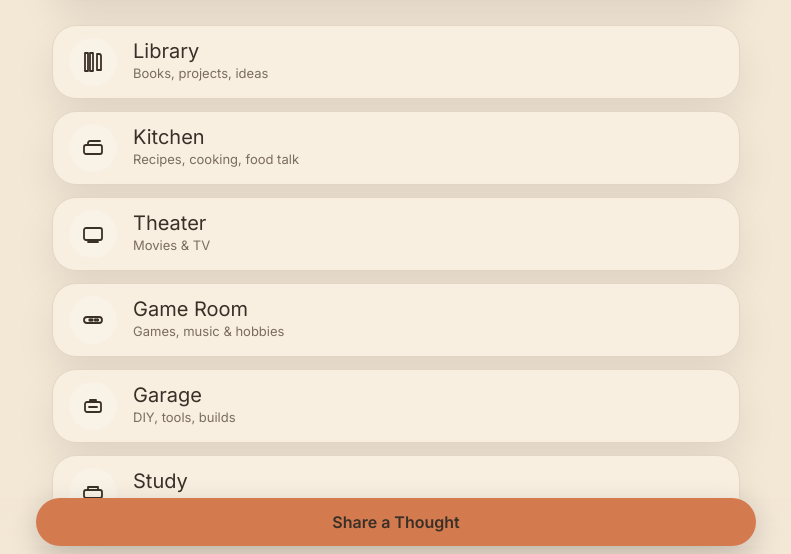
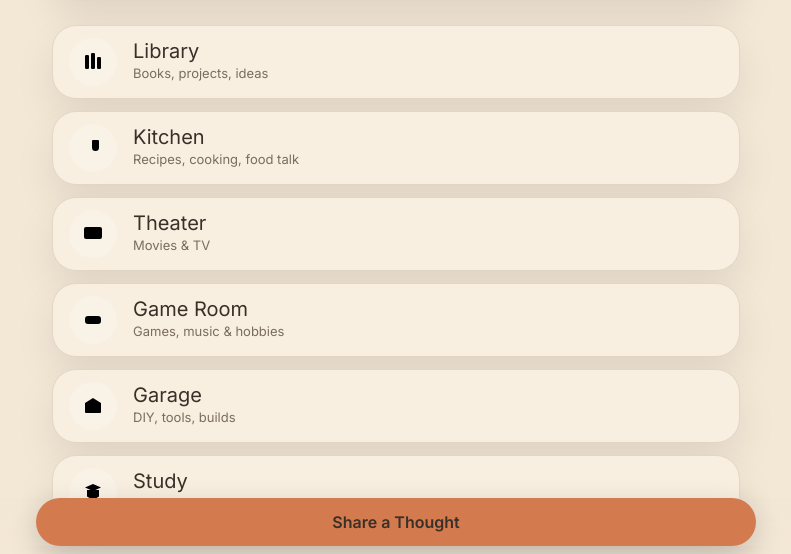
Before and after one commit to dus10-sudo/Nouk-V2, a Next.js app: page / in a window 1280 px wide. Shown: the part 254-808 px from the top of the page, without its empty margins (244-1035 px from the left). Built offline with nearby package versions, Linux system fonts and the light colour scheme; a web font is replaced by a local one.

Commit message:
Update Icons.tsx

```diff
--- a/src/components/Icons.tsx
+++ b/src/components/Icons.tsx
@@ -1,78 +1,106 @@
-import React from 'react';
+// src/components/Icons.tsx
+import type { SVGProps } from "react";
 
-export type IconProps = React.SVGProps<SVGSVGElement> & { size?: number };
+type IconProps = SVGProps<SVGSVGElement>;
 
-function makeIcon(path: React.ReactNode) {
-  return ({ size = 28, ...rest }: IconProps) => (
+export function IconLibrary(props: IconProps) {
+  return (
     <svg
-      width={size}
-      height={size}
       viewBox="0 0 24 24"
-      fill="none"
-      stroke="currentColor"
-      strokeWidth={1.8}
-      strokeLinecap="round"
-      strokeLinejoin="round"
-      {...rest}
+      aria-hidden="true"
+      {...props}
+      className={`w-5 h-5 ${props.className ?? ""}`}
     >
-      {path}
+      <rect x="4" y="5" width="4" height="14" rx="1.2" />
+      <rect x="10" y="3" width="4" height="16" rx="1.2" />
+      <rect x="16" y="7" width="4" height="12" rx="1.2" />
     </svg>
   );
 }
 
-/** Library (books) */
-export const IconLibrary = makeIcon(
-  <>
-    <rect x="4" y="3" width="3" height="18" />
-    <rect x="9" y="3" width="3" height="18" />
-    <path d="M16 4h2a2 2 0 0 1 2 2v14h-4V4z" />
-  </>
+export function IconKitchen(props: IconProps) {
+  return (
+    <svg
+      viewBox="0 0 24 24"
+      aria-hidden="true"
+      {...props}
+      className={`w-5 h-5 ${props.className ?? ""}`}
+    >
+      <path d="M7 3v18M5 7h4M13 4h4a1 1 0 0 1 1 1v6.5a3.5 3.5 0 0 1-7 0V5a1 1 0 0 1 1-1Z" />
+    </svg>
   );
+}
 
-/** Kitchen (pot) */
-export const IconKitchen = makeIcon(
-  <>
-    <rect x="3" y="9" width="18" height="9" rx="2" />
-    <path d="M7 9V7a2 2 0 0 1 2-2h6" />
-    <path d="M12 5h7" />
-  </>
+export function IconTheater(props: IconProps) {
+  return (
+    <svg
+      viewBox="0 0 24 24"
+      aria-hidden="true"
+      {...props}
+      className={`w-5 h-5 ${props.className ?? ""}`}
+    >
+      <rect x="3" y="5" width="18" height="12" rx="2" />
+      <path d="M8 17 6 20M16 17l2 3" />
+      <circle cx="9" cy="11" r="1" />
+      <circle cx="15" cy="11" r="1" />
+    </svg>
   );
+}
 
-/** Theater (screen) */
-export const IconTheater = makeIcon(
-  <>
-    <rect x="3" y="6" width="18" height="12" rx="2" />
-    <path d="M7 20h10" />
-  </>
+export function IconGame(props: IconProps) {
+  return (
+    <svg
+      viewBox="0 0 24 24"
+      aria-hidden="true"
+      {...props}
+      className={`w-5 h-5 ${props.className ?? ""}`}
+    >
+      <rect x="4" y="8" width="16" height="8" rx="3" />
+      <path d="M9 10v4M7 12h4" />
+      <circle cx="16" cy="11" r="1" />
+      <circle cx="18" cy="13" r="1" />
+    </svg>
   );
+}
 
-/** Game Room (gamepad) */
-export const IconGame = makeIcon(
-  <>
-    <rect x="3" y="9" width="18" height="6" rx="3" />
-    <circle cx="9" cy="12" r="0.8" />
-    <circle cx="11" cy="12" r="0.8" />
-    <circle cx="14.5" cy="12" r="0.8" />
-    <circle cx="16.5" cy="12" r="0.8" />
-  </>
+export function IconGarage(props: IconProps) {
+  return (
+    <svg
+      viewBox="0 0 24 24"
+      aria-hidden="true"
+      {...props}
+      className={`w-5 h-5 ${props.className ?? ""}`}
+    >
+      <path d="M4 9 12 4l8 5v9a1 1 0 0 1-1 1H5a1 1 0 0 1-1-1Z" />
+      <rect x="8" y="12" width="8" height="5" rx="0.7" />
+      <path d="M8 14h8" />
+    </svg>
   );
+}
 
-/** Garage (toolbox) */
-export const IconGarage = makeIcon(
-  <>
-    <rect x="4" y="8" width="16" height="10" rx="2" />
-    <path d="M9 8V6h6v2" />
-    <path d="M8 13h8" />
-  </>
+export function IconStudy(props: IconProps) {
+  return (
+    <svg
+      viewBox="0 0 24 24"
+      aria-hidden="true"
+      {...props}
+      className={`w-5 h-5 ${props.className ?? ""}`}
+    >
+      <path d="M4 7.5 12 4l8 3.5-8 3.5z" />
+      <path d="M6 10v6.5L12 20l6-3.5V10" />
+    </svg>
   );
+}
 
-/** Study (desk) */
-export const IconStudy = makeIcon(
-  <>
-    <rect x="3" y="10" width="18" height="8" rx="2" />
-    <path d="M7 10V7h10v3" />
-  </>
+export function IconChevron(props: IconProps) {
+  return (
+    <svg
+      viewBox="0 0 24 24"
+      aria-hidden="true"
+      {...props}
+      className={`w-5 h-5 ${props.className ?? ""}`}
+    >
+      <path d="M9 6l6 6-6 6" />
+    </svg>
   );
-
-/** Small chevron (used in RoomCard) */
-export const IconChevron = makeIcon(<path d="M9 6l6 6-6 6" />);
+}
```
Lines whose indentation alone changed are shown as unchanged.
